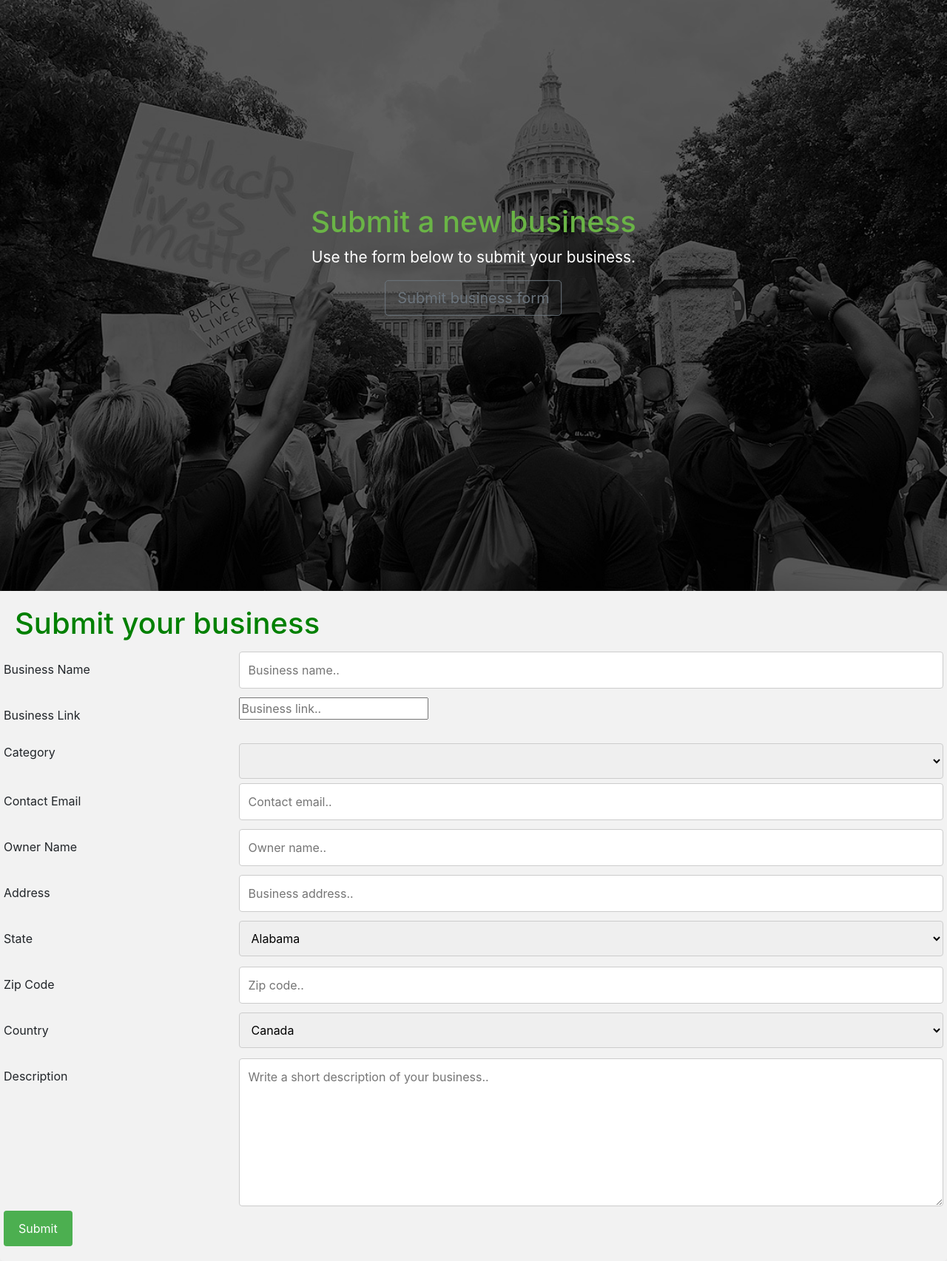
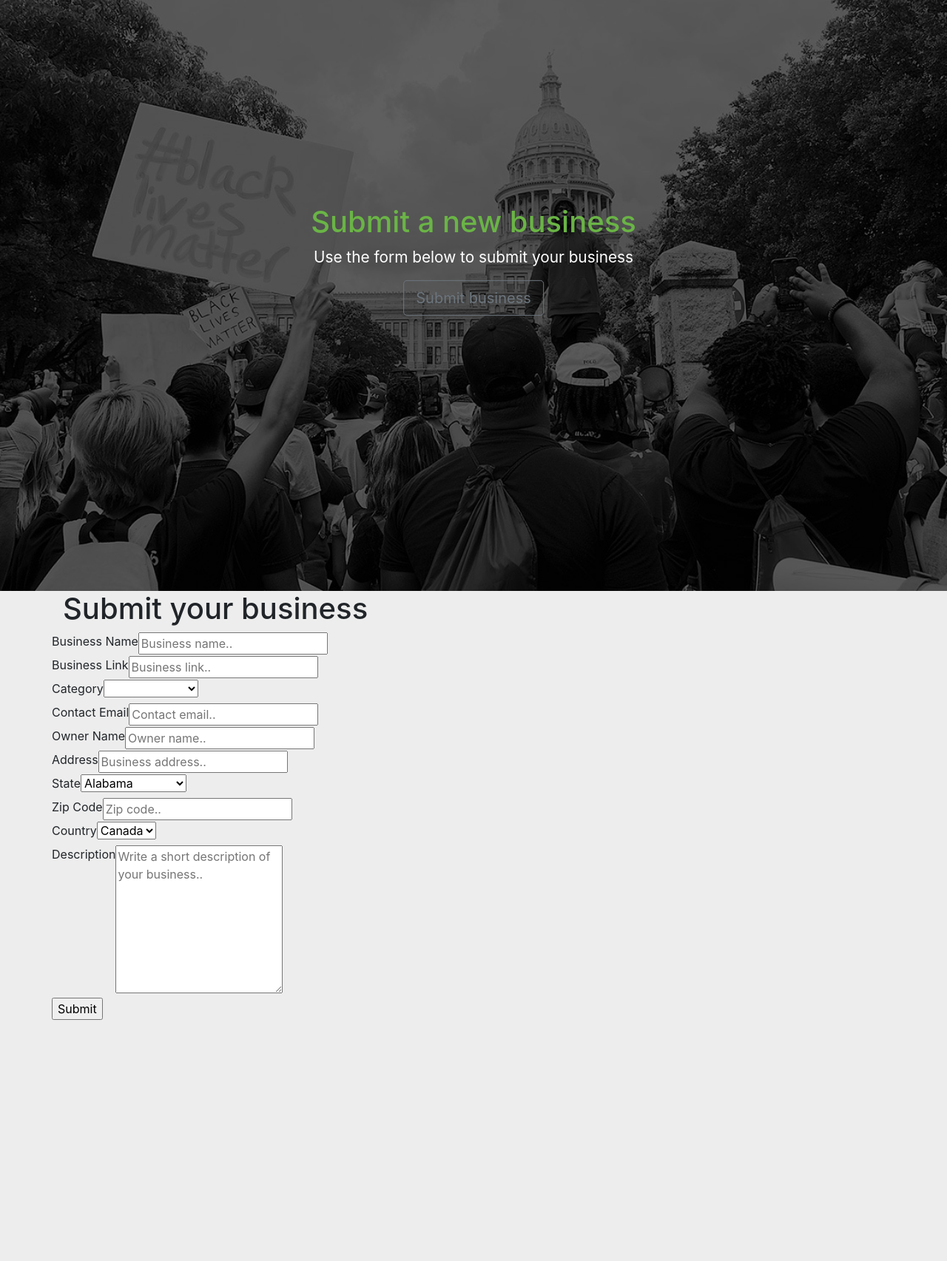
Before and after one commit to EarlPotts/StepMFECapstone, a Django app: page /add_business/ in a window 1280 px wide. Shown: the part 57-1762 px from the top of the page at 74% size. After the commit the page ends 1436 px from the top, so only its background shows below. Run offline with Django 3.2, Linux system fonts and the light colour scheme; some libraries are stand-ins or nearby versions.

Commit message:
Revert "Classes" (#23)

```diff
--- a/StepMFE/capstone/static/form.css
+++ /dev/null
@@ -1,62 +0,0 @@
-/* Style inputs, select elements and textareas */
-.business-form-input[type=text], select, textarea{
-  width: 100%;
-  padding: 12px;
-  border: 1px solid #ccc;
-  border-radius: 4px;
-  box-sizing: border-box;
-  resize: vertical;
-}
-
-/* Style the label to display next to the inputs */
-.business-form-label {
-  padding: 12px 12px 12px 0;
-  display: inline-block;
-}
-
-/* Style the submit button */
-.business-form-submit[type=submit] {
-  background-color: #4CAF50;
-  color: white;
-  padding: 12px 20px;
-  border: none;
-  border-radius: 4px;
-  cursor: pointer;
-  float: right;
-}
-
-/* Style the container */
-.container-features {
-  border-radius: 5px;
-  background-color: #f2f2f2;
-  padding: 20px;
-}
-
-/* Floating column for labels: 25% width */
-.col-25 {
-  float: left;
-  width: 25%;
-  margin-top: 6px;
-}
-
-/* Floating column for inputs: 75% width */
-.col-75 {
-  float: left;
-  width: 75%;
-  margin-top: 6px;
-}
-
-/* Clear floats after the columns */
-.row:after {
-  content: "";
-  display: table;
-  clear: both;
-}
-
-/* Responsive layout - when the screen is less than 600px wide, make the two columns stack on top of each other instead of next to each other */
-@media screen and (max-width: 600px) {
-  .col-25, .col-75, input[type=submit] {
-    width: 100%;
-    margin-top: 0;
-  }
-}
--- a/StepMFE/capstone/templates/capstone/add-business.html
+++ b/StepMFE/capstone/templates/capstone/add-business.html
@@ -45,40 +45,32 @@
     <header class="page-header header container-fluid" id="home-header">
       <div class="overlay"></div>
       <div class="description">
-        <h1> Submit a new business</h1>
-        <style>
-        h1 {
-        color: green;
-        }
-        </style>
-        <p>Use the form below to submit your business.</p>
-        <a class="btn btn-outline-secondary btn-lg"  roles="button" href ="#submitbusiness">
-        Submit business form
-        </a>
+        <h1>Submit a new business</h1>
+        <p>Use the form below to submit your business</p>
+        <a class="btn btn-outline-secondary btn-lg" roles="button" href ="#submitbusiness">Submit business</a>
       </div>
     </header>
 
-    <div class="container-features">
+    <div class="container features">
       <div id= "submitbusiness">
         <h1>Submit your business</h1>
-        <div>
-        <form action="/add_business/" method= "post">
+        <form action="/add_business/" method="post">
         {% csrf_token %}
         <div class="row">
         <div class="col-25">
-          <label class= "business-form-label" for="bname">Business Name</label>
+          <label for="bname">Business Name</label>
         </div>
         <div class="col-75">
-          <input class= "business-form-input" type="text" id="bname" name="businessname" placeholder="Business name..">
+          <input type="text" id="bname" name="name" placeholder="Business name..">
         </div>
         </div>
 
         <div class="row">
         <div class="col-25">
-          <label class= "business-form-label" for="blink">Business Link</label>
+          <label for="blink">Business Link</label>
         </div>
         <div class="col-75">
-          <input class= "business-form-input" type="url" id="blink" name="businesslink" placeholder="Business link..">
+          <input type="url" id="blink" name="link" placeholder="Business link..">
         </div>
         </div>
 
@@ -93,34 +85,34 @@
 
         <div class="row">
         <div class="col-25">
-          <label class= "business-form-label" for="email">Contact Email</label>
+          <label for="email">Contact Email</label>
         </div>
         <div class="col-75">
-          <input class= "business-form-input" type="text" id="email" name="contactemail" placeholder="Contact email..">
+          <input type="text" id="email" name="email" placeholder="Contact email..">
         </div>
         </div>
 
         <div class="row">
         <div class="col-25">
-          <label class= "business-form-label" for="oname">Owner Name</label>
+          <label for="oname">Owner Name</label>
         </div>
         <div class="col-75">
-          <input class= "business-form-input" type="text" id="oname" name="ownername" placeholder="Owner name..">
+          <input type="text" id="oname" name="contact_name" placeholder="Owner name..">
         </div>
         </div>
 
         <div class="row">
         <div class="col-25">
-          <label class= "business-form-label" for="baddress">Address</label>
+          <label for="baddress">Address</label>
         </div>
         <div class="col-75">
-          <input class= "business-form-input" type="text" id="baddress" name="businessaddy" placeholder="Business address..">
+          <input type="text" id="baddress" name="address" placeholder="Business address..">
         </div>
         </div>
 
         <div class="row">
         <div class="col-25">
-          <label class= "business-form-label" for="state">State</label>
+          <label for="state">State</label>
         </div>
         <div class="col-75">
           <select id="state" name="state">
@@ -178,16 +170,16 @@
 
         <div class="row">
         <div class="col-25">
-          <label class= "business-form-label" for="zip">Zip Code</label>
+          <label for="zip">Zip Code</label>
         </div>
         <div class="col-75">
-          <input class= "business-form-input" type="text" id="zip" name="zipcode" placeholder="Zip code..">
+          <input type="text" id="zip" name="zipcode" placeholder="Zip code..">
         </div>
         </div>
 
         <div class="row">
         <div class="col-25">
-          <label class= "business-form-label" for="country">Country</label>
+          <label for="country">Country</label>
         </div>
         <div class="col-75">
           <select id="country" name="country">
@@ -199,7 +191,7 @@
 
         <div class="row">
         <div class="col-25">
-          <label class= "business-form-label" for="description">Description</label>
+          <label for="description">Description</label>
         </div>
         <div class="col-75">
           <textarea id="description" name="description" placeholder="Write a short description of your business.." style="height:200px"></textarea>
@@ -207,7 +199,7 @@
         </div>
 
         <div class="row">
-        <input class= "business-form-submit" type="submit" value="Submit">
+        <input type="submit" value="Submit">
         </div>
         </form>
       </div>
--- a/StepMFE/capstone/templates/capstone/index.html
+++ b/StepMFE/capstone/templates/capstone/index.html
@@ -9,7 +9,6 @@
     <!-- Bootstrap CSS -->
     <link rel="stylesheet" href="https://maxcdn.bootstrapcdn.com/bootstrap/4.0.0/css/bootstrap.min.css" integrity="sha384-Gn5384xqQ1aoWXA+058RXPxPg6fy4IWvTNh0E263XmFcJlSAwiGgFAW/dAiS6JXm" crossorigin="anonymous">
     <link rel="stylesheet" type="text/css" href="{% static 'style.css' %}">
-    <link rel="stylesheet" type="text/css" href="{% static 'form.css' %}">
 
     <!-- Favicon -->
     <link rel="apple-touch-icon" sizes="180x180" href="{% static "images/apple-touch-icon.png" %}">
```
